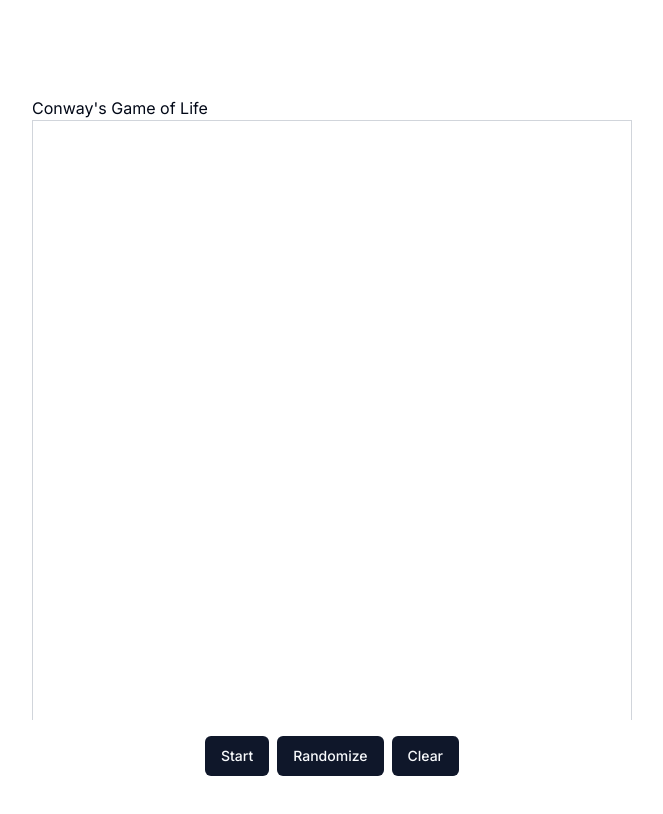
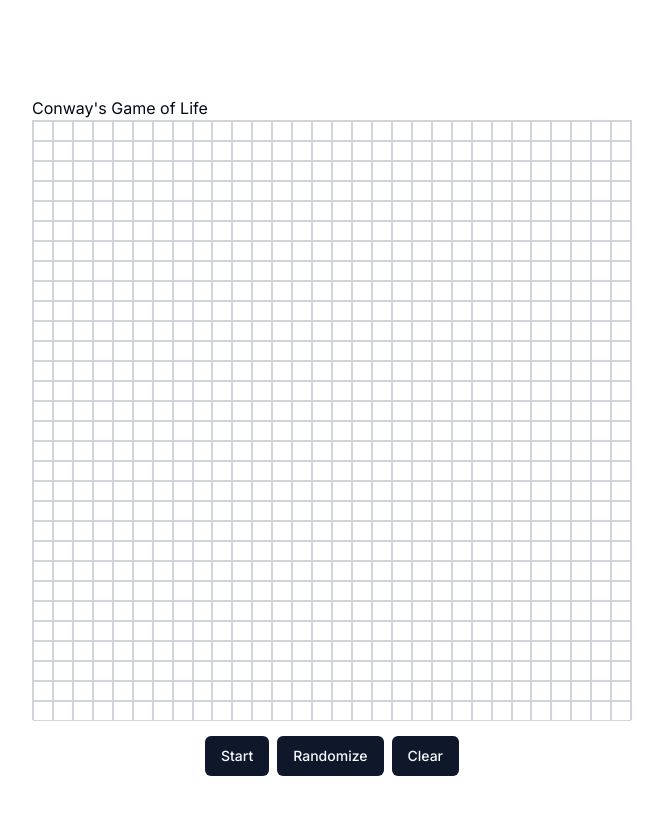
Before and after one commit to Tejs1/game-of-life, a Next.js app: page / in a window 1280 px wide. Shown: the top 814 px of the page, without its empty margins (308-971 px from the left). Built offline with nearby package versions, Linux system fonts and the light colour scheme.

Commit message:
refactor: Add border to cells in GameOfLife component

```diff
--- a/app/GameOfLife.tsx
+++ b/app/GameOfLife.tsx
@@ -87,7 +87,10 @@ const GameOfLife: React.FC = () => {
 						{row.map((cell, y) => (
 							<div
 								key={`${x}-${y}`}
-								className={`${cell ? "bg-black" : "bg-white"}`}
+								className={
+									`${cell ? "bg-black" : "bg-white"}` +
+									" border border-gray-300"
+								}
 								style={{ width: CELL_SIZE, height: CELL_SIZE }}
 								onClick={() => handleCellClick(x, y)}
 							></div>
```
